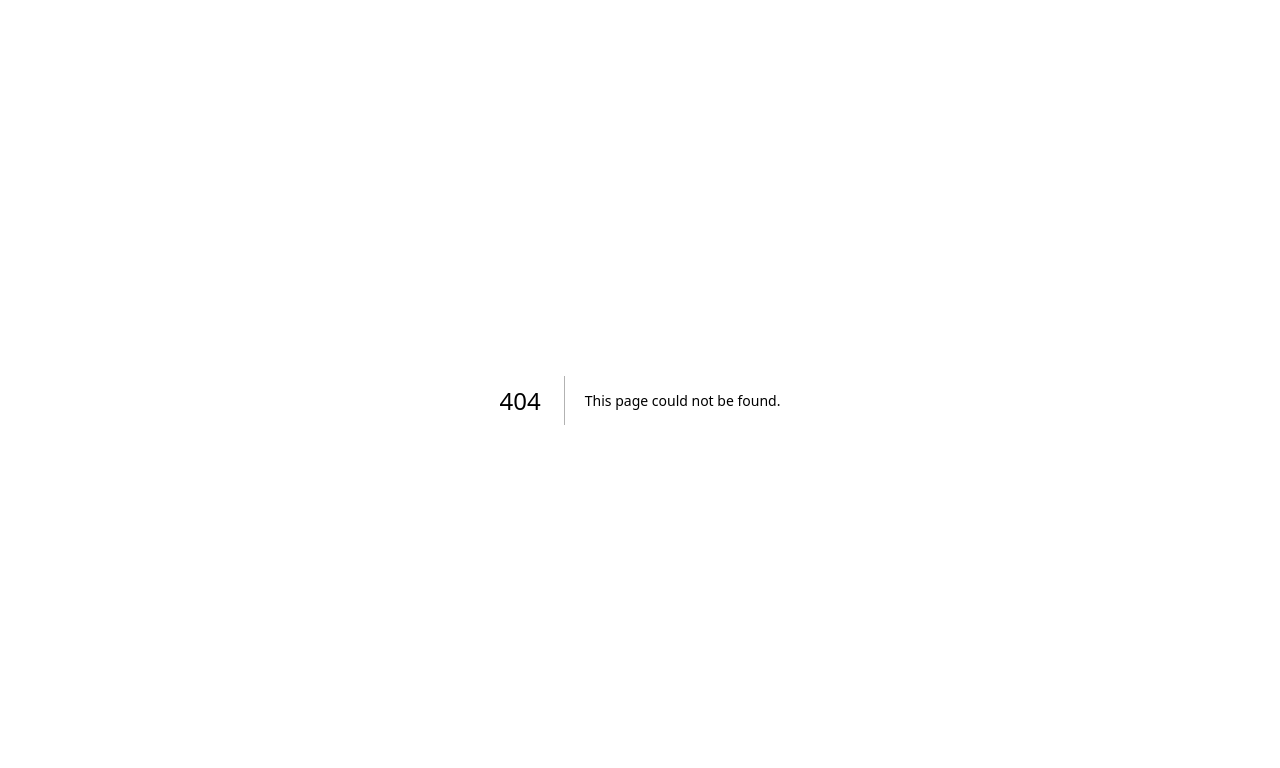
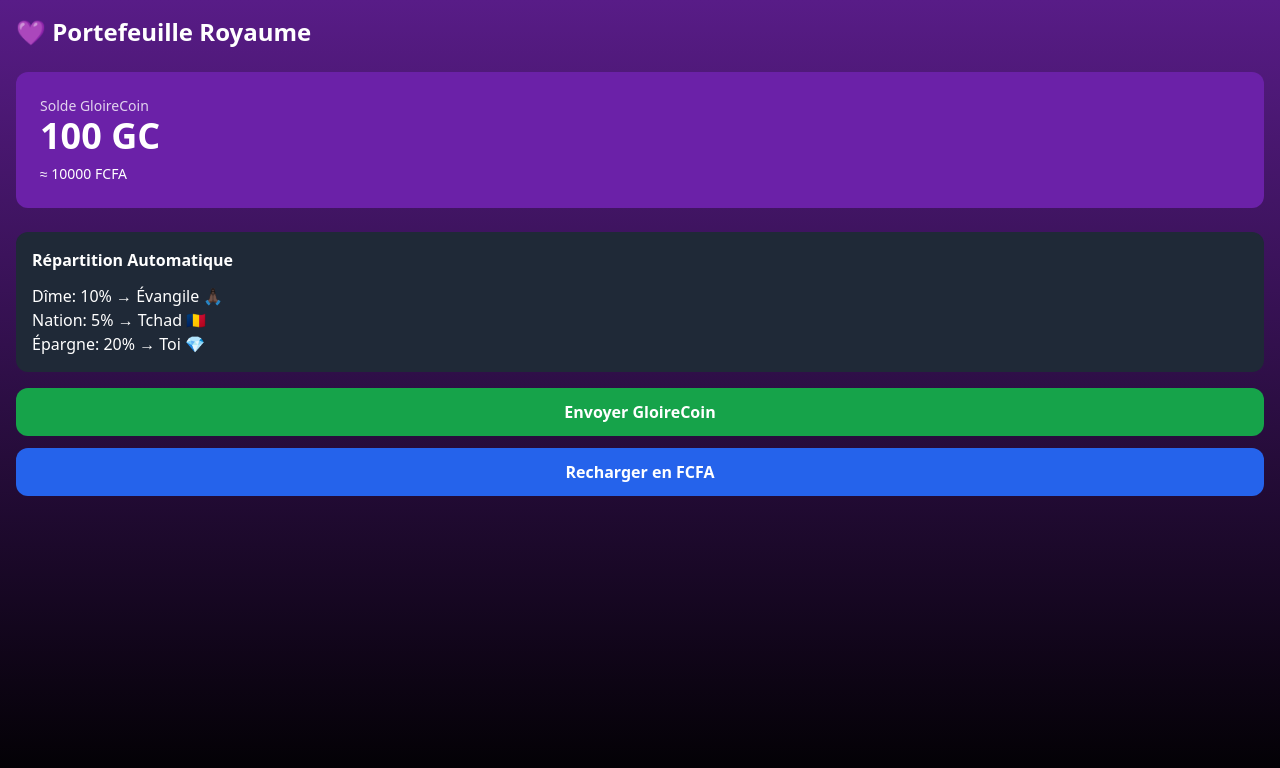
Before and after one commit to Bai621014/Gloire-Hub, a Next.js app: page /tv/wallet in a window 1280 px wide. Before the commit this address had no page. Shown: the top 768 px of the page. Built offline with nearby package versions, Linux system fonts and the light colour scheme; no server answers; the database is empty.

Commit message:
page.tsx

```diff
--- /dev/null
+++ b/app/tv/wallet/page.tsx
@@ -0,0 +1,59 @@
+'use client';
+import { useEffect, useState } from 'react';
+import { createClient } from '@supabase/supabase-js';
+
+const supabase = createClient(
+  process.env.NEXT_PUBLIC_SUPABASE_URL!,
+  process.env.NEXT_PUBLIC_SUPABASE_ANON_KEY!
+);
+
+export default function WalletPage() {
+  const [wallet, setWallet] = useState<any>(null);
+  const [loading, setLoading] = useState(true);
+
+  useEffect(() => {
+    const phone = localStorage.getItem('user_phone') || '237600000000';
+
+    supabase.from('wallets').select('*').eq('user_phone', phone).single()
+     .then(({ data }) => {
+        if (!data) {
+          supabase.from('wallets').insert({ user_phone: phone }).then(() => {
+            setWallet({ gloire_balance: 100, cfa_balance: 0, auto_tithe: 0.10, auto_nation: 0.05, auto_saving: 0.20 });
+            setLoading(false);
+          });
+        } else {
+          setWallet(data);
+          setLoading(false);
+        }
+      });
+  }, []);
+
+  if (loading) return <div className="bg-black min-h-screen text-white p-4">Chargement portefeuille...</div>;
+
+  return (
+    <div className="bg-gradient-to-b from-purple-900 to-black min-h-screen text-white p-4">
+      <h1 className="text-2xl font-bold mb-6">💜 Portefeuille Royaume</h1>
+
+      <div className="bg-purple-800 p-6 rounded-xl mb-6">
+        <p className="text-sm opacity-80">Solde GloireCoin</p>
+        <p className="text-4xl font-bold">{wallet?.gloire_balance || 0} GC</p>
+        <p className="text-sm mt-2">≈ {(wallet?.gloire_balance || 0) * 100} FCFA</p>
+      </div>
+
+      <div className="bg-gray-800 p-4 rounded-xl mb-4">
+        <h3 className="font-bold mb-3">Répartition Automatique</h3>
+        <p>Dîme: {(wallet?.auto_tithe || 0) * 100}% → Évangile 🙏🏿</p>
+        <p>Nation: {(wallet?.auto_nation || 0) * 100}% → Tchad 🇹🇩</p>
+        <p>Épargne: {(wallet?.auto_saving || 0) * 100}% → Toi 💎</p>
+      </div>
+
+      <button className="w-full bg-green-600 py-3 rounded-xl font-bold mb-3">
+        Envoyer GloireCoin
+      </button>
+
+      <button className="w-full bg-blue-600 py-3 rounded-xl font-bold">
+        Recharger en FCFA
+      </button>
+    </div>
+  );
+}
```
